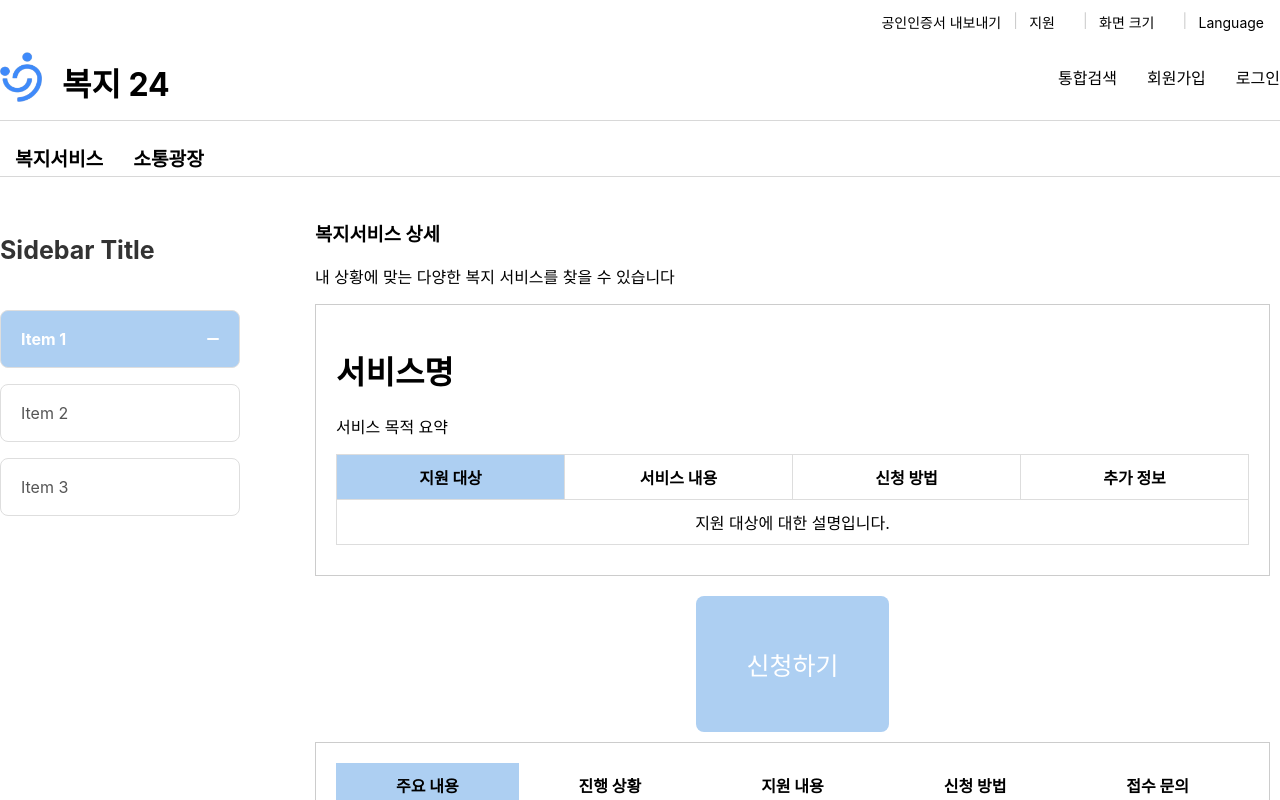
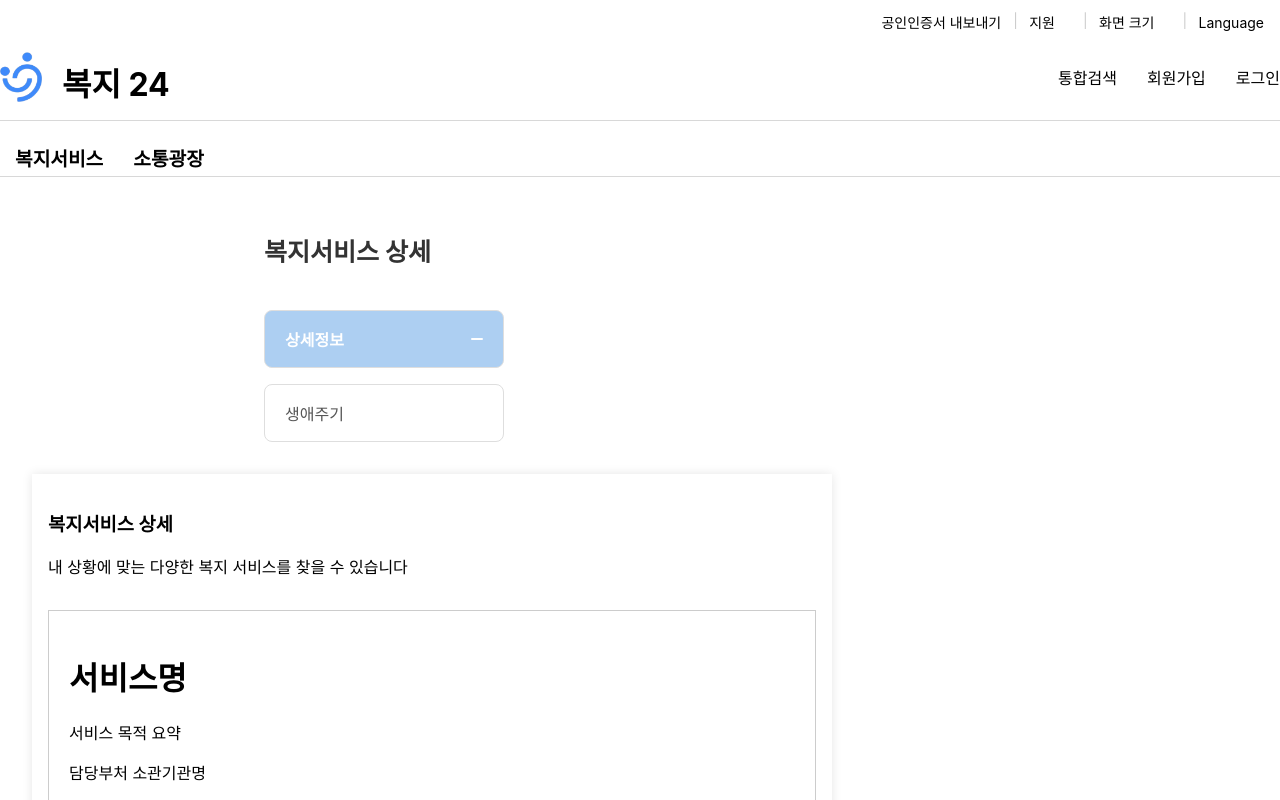
Before and after one commit to 2th-project/2th-project-FE, a React (Create React App) app: page /detail in a window 1280 px wide. Shown: the top 800 px of the page. Built offline with nearby package versions, Linux system fonts and the light colour scheme.

Commit message:
refactor:사이드바 레이아웃 형식에 맞게 수정

```diff
--- a/src/pages/detail/Detail.js
+++ b/src/pages/detail/Detail.js
@@ -22,29 +22,30 @@ function Detail() {
   };
 
   const sidebarItems = [
-    { name: "Item 1", active: true },
-    { name: "Item 2", active: false },
-    { name: "Item 3", active: false },
+    { name: "상세정보", active: true },
+    { name: "생애주기", active: false },
   ];
 
   return (
     <>
       <Header className={styles.headerTitle} />
       <div className={styles.layoutContainer}>
-        <Sidebar
-          title="Sidebar Title"
-          items={sidebarItems}
-          onItemClick={() => {}}
-        />
+        <div className={styles.sidebarWrapperCustom}>
+          <Sidebar
+            title="복지서비스 상세"
+            items={sidebarItems}
+            onItemClick={() => {}}
+          />
+        </div>
         <div className={styles.container}>
           <div className={styles.headerContent}>
             <h3>복지서비스 상세</h3>
             <p>내 상황에 맞는 다양한 복지 서비스를 찾을 수 있습니다</p>
           </div>
-
           <div className={styles.infoBox}>
             <h1>서비스명</h1>
             <p>서비스 목적 요약</p>
+            <p>담당부처 소관기관명</p>
             <table className={styles.newTable}>
               <thead>
                 <tr>
@@ -106,13 +107,11 @@ function Detail() {
               </tbody>
             </table>
           </div>
-
           <div className={styles.buttonWrapper}>
             <Button onClick={handleButtonClick} className={styles.largeButton}>
               신청하기
             </Button>
           </div>
-
           <div className={styles.infoBox}>
             <table className={styles.infoTable}>
               <thead>
@@ -313,6 +312,7 @@ function Detail() {
               </tbody>
             </table>
           </div>
+          소관기관명 고용노동부
         </div>
       </div>
       <br />
--- a/src/pages/detail/Detail.module.css
+++ b/src/pages/detail/Detail.module.css
@@ -5,41 +5,44 @@
 
 .layoutContainer {
   display: flex;
+  flex-wrap: wrap;
   margin: 0;
   padding: 0;
 }
 
-.sidebarWrapper {
-  width: 250px;
-  flex-shrink: 0;
-}
-
 .container {
-  flex-grow: 1;
-  margin: 0 auto;
-  padding: 10px;
-  width: 70%;
-  height: auto; /* 자동으로 높이를 계산하여 할당 */
+  margin: 2rem;
+  padding: 1rem;
+  max-width: 800px;
+  box-shadow: 0 0 10px rgba(0, 0, 0, 0.1);
+  background-color: #fff;
+  height: auto;
   box-sizing: border-box;
-  overflow: hidden; /* 넘치는 내용을 숨깁니다. 필요에 따라 조정 */
+  overflow: hidden;
 }
 
 .headerTitle {
   margin: 0;
   padding: 0;
+  text-align: left;
+}
+
+/* 새로운 클래스 추가 */
+.sidebarWrapperCustom {
+  margin-left: 16.5rem; /* 왼쪽 여백 추가하여 오른쪽으로 이동 */
 }
 
 .headerContent {
   width: 100%;
-  margin: 0 auto;
   padding: 0;
   box-sizing: border-box;
+  margin: 0;
+  margin-bottom: 2rem;
 }
 
 .infoBox {
   width: 100%;
-  margin-top: 10px;
-  margin-bottom: 10px;
+  margin: 2rem 0;
   padding: 20px;
   border: 1px solid #ccc;
   box-sizing: border-box;
@@ -108,7 +111,7 @@
 .buttonWrapper {
   display: flex;
   justify-content: center;
-  margin-top: 20px;
+  margin-top: 2rem;
 }
 
 .largeButton {
```
